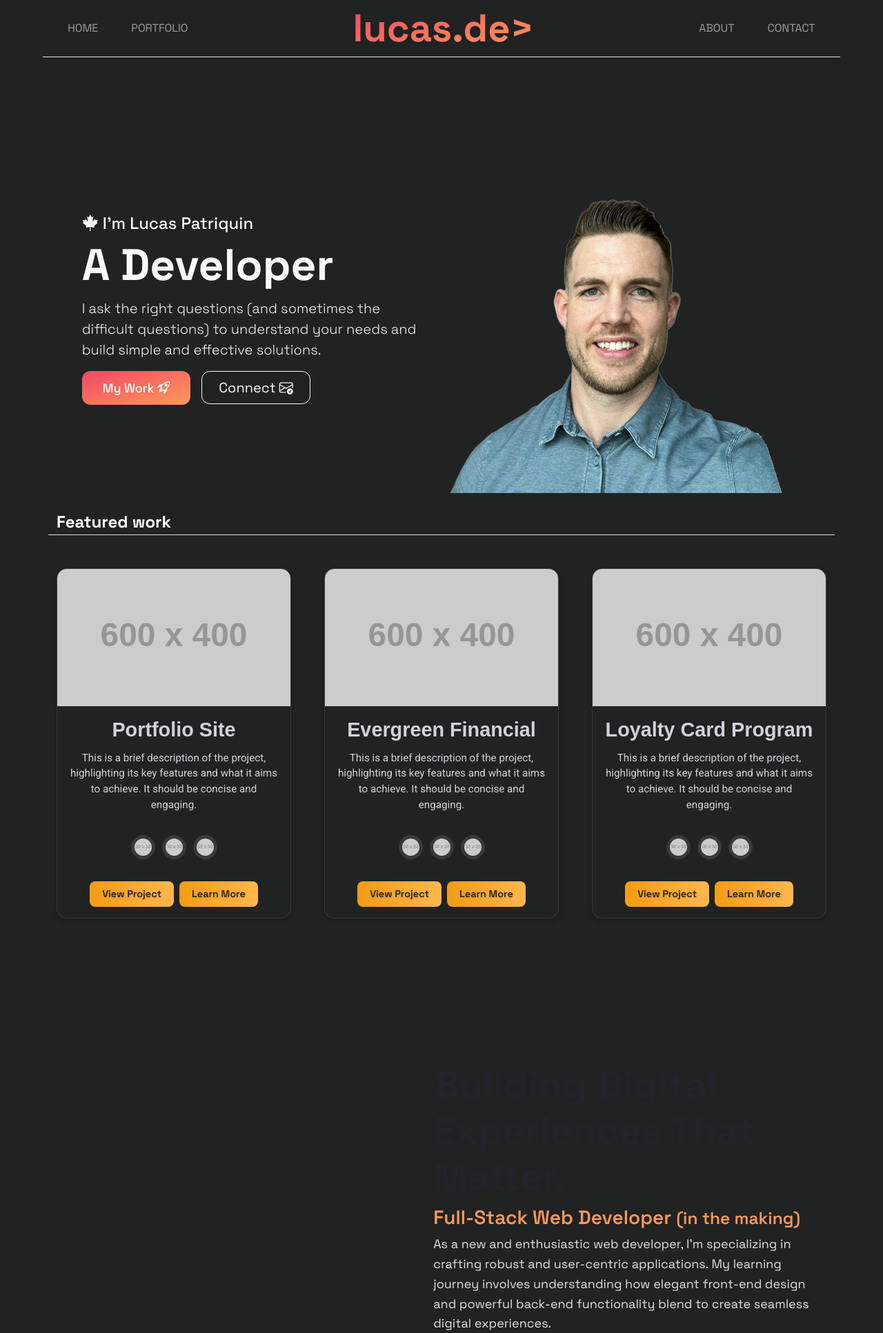
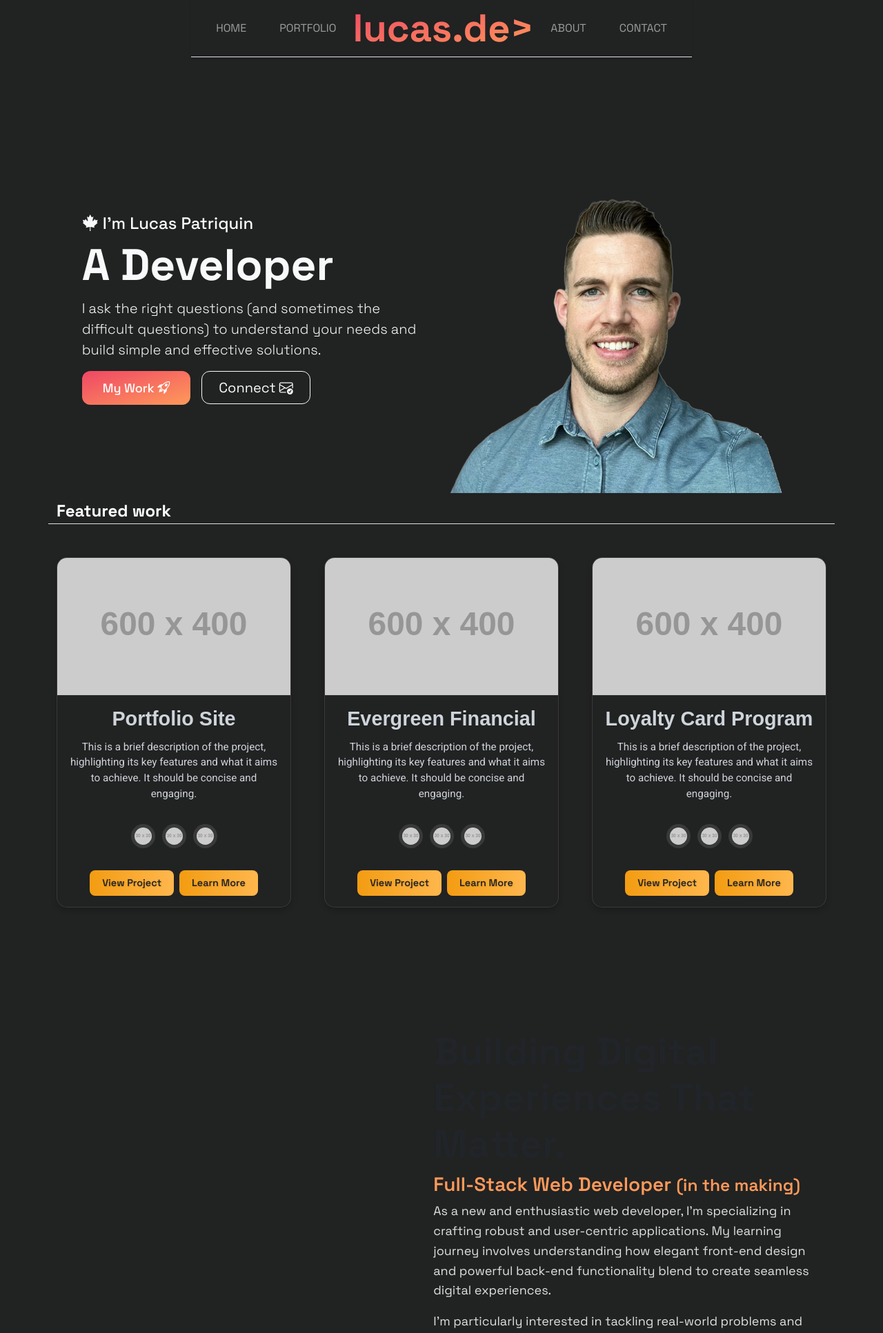
Before and after one commit to PyLou317/flask-portfolio-site, a Flask app: page / in a window 1280 px wide. Shown: the top 1933 px of the page at 69% size. Run offline with Flask 3, Linux system fonts and the light colour scheme; grey boxes labelled with a size stand in for pictures from a placeholder-image service; some libraries are stand-ins or nearby versions.

Commit message:
change height and padding

```diff
--- a/static/css/main.css
+++ b/static/css/main.css
@@ -20,9 +20,9 @@
 }
 
 section {
-  min-height: 80vh;
-  padding-top: 3rem;
-  padding-bottom: 3rem;
+  min-height: 90vh;
+  padding-top: 2rem;
+  padding-bottom: 2rem;
 }
 
 /* --------- Navbar -------- */
@@ -31,8 +31,12 @@
 }
 
 .navbar {
-    width: 92%;
+    /* width: 92%; */
     background-color: var(--background);
+}
+
+.navbar-bottom-border {
+    border-bottom: 1px solid white; /* 3px solid border in your vibrant amber accent color */
 }
 
 .navbar-brand-custom {
@@ -49,6 +53,13 @@
   margin: 0 15px;
 }
 
+.scrolled-down{
+  transform:translateY(-100%); transition: all 0.3s ease-in-out;
+}
+.scrolled-up{
+  transform:translateY(0); transition: all 0.3s ease-in-out;
+}
+
 @media (min-width: 992px) {
   .navbar-nav.me-auto,
   .navbar-nav.ms-auto {
@@ -60,8 +71,3 @@
     flex-basis: auto;
   }
 }
-
-.navbar .container-fluid {
-  height: 100%;
-  align-items: center;
-}
```
